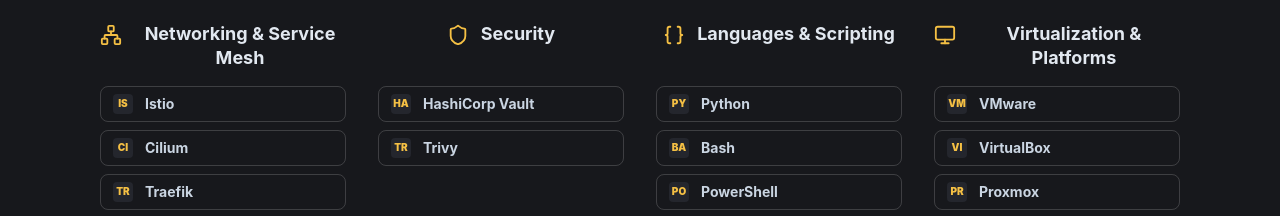
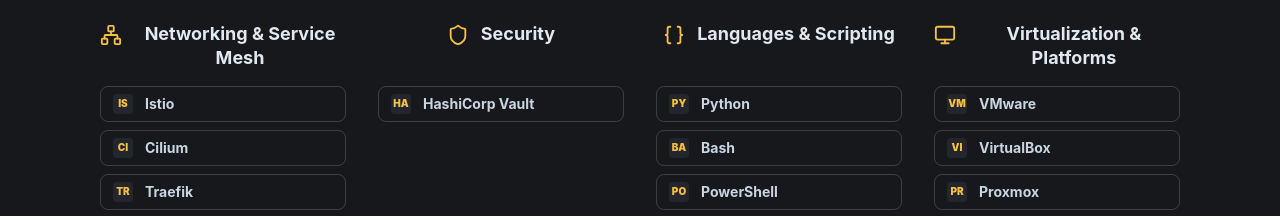
Before and after one commit to dboyza/portfolio-website, a React (Vite) app: page / in a window 1280 px wide. Shown: the part 2780-2996 px from the top of the page. Built offline with nearby package versions, Linux system fonts and the light colour scheme.

Commit message:
Remove Trivy skill

```diff
--- a/src/data/portfolio.ts
+++ b/src/data/portfolio.ts
@@ -153,7 +153,7 @@
   {
     title: 'Security',
     icon: 'shield',
-    items: ['HashiCorp Vault', 'Trivy'],
+    items: ['HashiCorp Vault'],
   },
   {
     title: 'Languages & Scripting',
```
